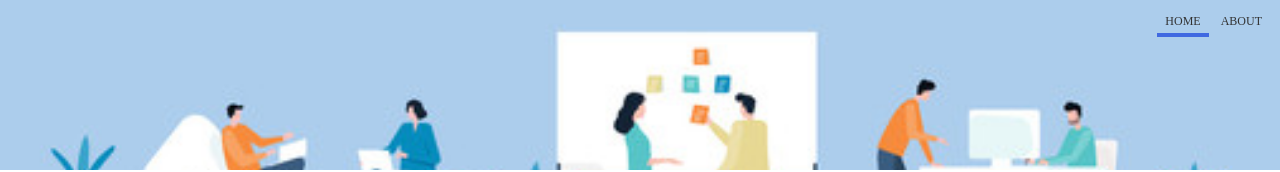
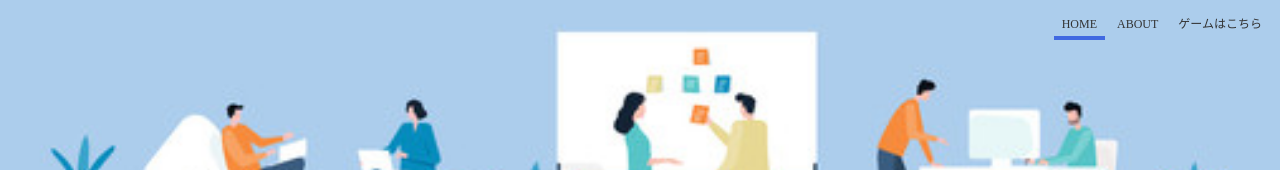
Before and after one commit to shige-tech/js2, a plain HTML site: page index.html in a window 1280 px wide. Shown: the top 172 px of the page. Drawn offline with Linux system fonts and the light colour scheme.

Commit message:
Update index.html

```diff
--- a/index.html
+++ b/index.html
@@ -19,6 +19,11 @@
         <li>
           <a href="about.html">
           ABOUT
+          </a>
+        </li>
+        <li>
+          <a href="js.html">
+          ゲームはこちら
           </a>
         </li>
       </ul>
```
